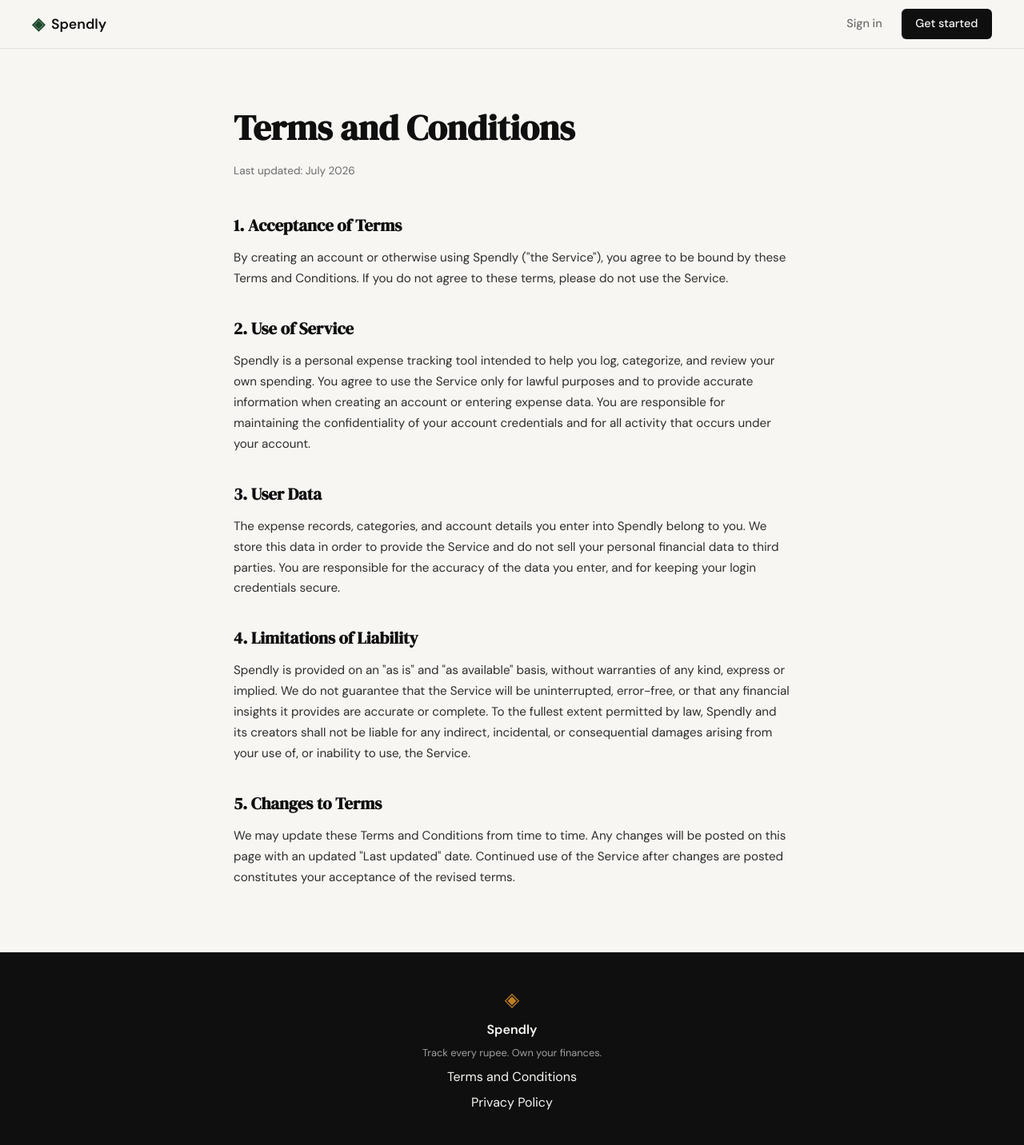
After one commit to shaurya3571/spendly, a Flask app: page /terms in a window 1280 px wide. The commit adds this page. Shown: the whole page at 80% size. Run offline with Flask 3, Linux system fonts and the light colour scheme.

Commit message:
landing: add terms and conditions page and route

```diff
--- a/app.py
+++ b/app.py
@@ -20,6 +20,11 @@ def register():
 @app.route("/login")
 def login():
     return render_template("login.html")
+
+
+@app.route("/terms")
+def terms():
+    return render_template("terms.html")
 
 
 # ------------------------------------------------------------------ #
--- a/static/css/style.css
+++ b/static/css/style.css
@@ -478,6 +478,45 @@ a { color: inherit; text-decoration: none; }
 .auth-switch a:hover { text-decoration: underline; }
 
 /* ------------------------------------------------------------------ */
+/* Legal pages                                                         */
+/* ------------------------------------------------------------------ */
+
+.legal-section {
+    padding: 4rem 2rem 5rem;
+    max-width: 760px;
+    margin: 0 auto;
+}
+
+.legal-title {
+    font-family: var(--font-display);
+    font-size: clamp(2rem, 4vw, 2.75rem);
+    color: var(--ink);
+    margin-bottom: 0.5rem;
+}
+
+.legal-updated {
+    font-size: 0.85rem;
+    color: var(--ink-muted);
+    margin-bottom: 2.5rem;
+}
+
+.legal-body h2 {
+    font-family: var(--font-display);
+    font-size: 1.3rem;
+    color: var(--ink);
+    margin-top: 2rem;
+    margin-bottom: 0.75rem;
+}
+
+.legal-body h2:first-child { margin-top: 0; }
+
+.legal-body p {
+    font-size: 0.95rem;
+    color: var(--ink-soft);
+    line-height: 1.7;
+}
+
+/* ------------------------------------------------------------------ */
 /* Footer                                                              */
 /* ------------------------------------------------------------------ */
 
--- a/templates/base.html
+++ b/templates/base.html
@@ -34,7 +34,7 @@
             <span class="brand-icon">◈</span>
             <span class="footer-name">Spendly</span>
             <p class="footer-copy">Track every rupee. Own your finances.</p>
-            <a href="#">Terms and Conditions</a>
+            <a href="/terms">Terms and Conditions</a>
             <a href="#">Privacy Policy</a>
         </div>
     </footer>
--- /dev/null
+++ b/templates/terms.html
@@ -0,0 +1,57 @@
+{% extends "base.html" %}
+
+{% block title %}Terms and Conditions — Spendly{% endblock %}
+
+{% block content %}
+
+<section class="legal-section">
+    <div class="legal-container">
+        <h1 class="legal-title">Terms and Conditions</h1>
+        <p class="legal-updated">Last updated: July 2026</p>
+
+        <div class="legal-body">
+            <h2>1. Acceptance of Terms</h2>
+            <p>
+                By creating an account or otherwise using Spendly ("the Service"), you agree
+                to be bound by these Terms and Conditions. If you do not agree to these terms,
+                please do not use the Service.
+            </p>
+
+            <h2>2. Use of Service</h2>
+            <p>
+                Spendly is a personal expense tracking tool intended to help you log, categorize,
+                and review your own spending. You agree to use the Service only for lawful purposes
+                and to provide accurate information when creating an account or entering expense data.
+                You are responsible for maintaining the confidentiality of your account credentials
+                and for all activity that occurs under your account.
+            </p>
+
+            <h2>3. User Data</h2>
+            <p>
+                The expense records, categories, and account details you enter into Spendly belong
+                to you. We store this data in order to provide the Service and do not sell your
+                personal financial data to third parties. You are responsible for the accuracy of
+                the data you enter, and for keeping your login credentials secure.
+            </p>
+
+            <h2>4. Limitations of Liability</h2>
+            <p>
+                Spendly is provided on an "as is" and "as available" basis, without warranties of
+                any kind, express or implied. We do not guarantee that the Service will be
+                uninterrupted, error-free, or that any financial insights it provides are accurate
+                or complete. To the fullest extent permitted by law, Spendly and its creators shall
+                not be liable for any indirect, incidental, or consequential damages arising from
+                your use of, or inability to use, the Service.
+            </p>
+
+            <h2>5. Changes to Terms</h2>
+            <p>
+                We may update these Terms and Conditions from time to time. Any changes will be
+                posted on this page with an updated "Last updated" date. Continued use of the
+                Service after changes are posted constitutes your acceptance of the revised terms.
+            </p>
+        </div>
+    </div>
+</section>
+
+{% endblock %}
```
